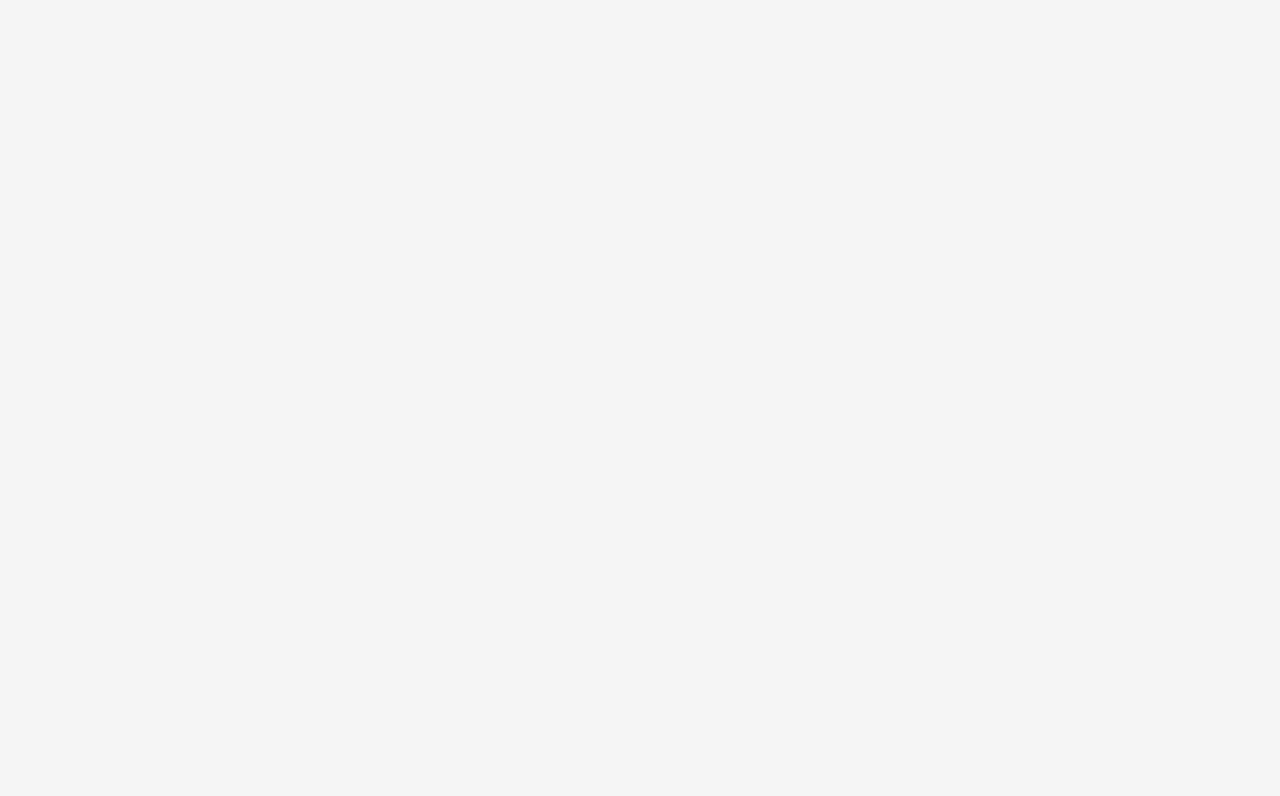
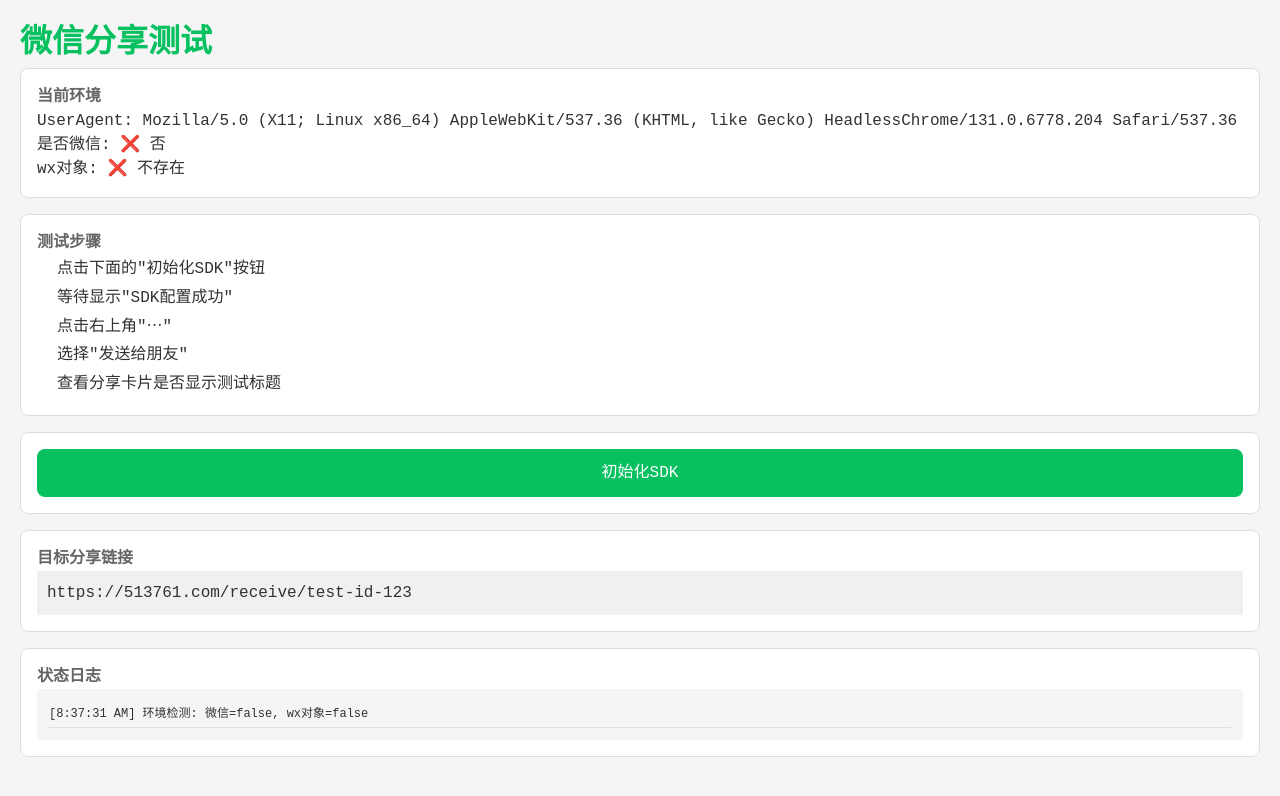
Before and after one commit to urizenk/moocpay, a Vue app in the folder frontend/: page /share-test in a window 1280 px wide. Before the commit this address had no page. Shown: the top 796 px of the page. Built offline with nearby package versions, Linux system fonts and the light colour scheme.

Commit message:
feat: add simple WeChat share test page

```diff
--- a/frontend/src/pages/AdminPage.vue
+++ b/frontend/src/pages/AdminPage.vue
@@ -22,6 +22,14 @@
         @click="router.push('/debug')"
       >
         数据诊断
+      </van-button>
+      <van-button
+        type="primary"
+        size="small"
+        icon="share-o"
+        @click="router.push('/share-test')"
+      >
+        微信分享测试
       </van-button>
     </div>
 
--- /dev/null
+++ b/frontend/src/pages/SimpleShareTest.vue
@@ -0,0 +1,201 @@
+<template>
+  <div class="test-page">
+    <h1>微信分享测试</h1>
+
+    <div class="section">
+      <h2>当前环境</h2>
+      <p>UserAgent: {{ ua }}</p>
+      <p>是否微信: {{ isWechat ? '✅ 是' : '❌ 否' }}</p>
+      <p>wx对象: {{ wxExists ? '✅ 存在' : '❌ 不存在' }}</p>
+    </div>
+
+    <div class="section">
+      <h2>测试步骤</h2>
+      <ol>
+        <li>点击下面的"初始化SDK"按钮</li>
+        <li>等待显示"SDK配置成功"</li>
+        <li>点击右上角"⋯"</li>
+        <li>选择"发送给朋友"</li>
+        <li>查看分享卡片是否显示测试标题</li>
+      </ol>
+    </div>
+
+    <div class="section">
+      <button @click="initSDK" :disabled="sdkInited">
+        {{ sdkInited ? '✅ SDK已配置' : '初始化SDK' }}
+      </button>
+    </div>
+
+    <div class="section">
+      <h2>目标分享链接</h2>
+      <p style="word-break: break-all; background: #f0f0f0; padding: 10px;">
+        {{ targetLink }}
+      </p>
+    </div>
+
+    <div class="section">
+      <h2>状态日志</h2>
+      <div class="logs">
+        <div v-for="(log, i) in logs" :key="i">{{ log }}</div>
+      </div>
+    </div>
+  </div>
+</template>
+
+<script setup>
+import { ref, onMounted } from 'vue';
+import axios from 'axios';
+
+const ua = ref(navigator.userAgent);
+const isWechat = ref(false);
+const wxExists = ref(false);
+const sdkInited = ref(false);
+const logs = ref([]);
+const targetLink = ref('https://513761.com/receive/test-id-123');
+
+const addLog = (msg) => {
+  const time = new Date().toLocaleTimeString();
+  logs.value.unshift(`[${time}] ${msg}`);
+};
+
+const checkEnv = () => {
+  isWechat.value = /micromessenger/i.test(navigator.userAgent);
+  wxExists.value = typeof window.wx !== 'undefined';
+  addLog(`环境检测: 微信=${isWechat.value}, wx对象=${wxExists.value}`);
+};
+
+const initSDK = async () => {
+  if (!isWechat.value) {
+    addLog('❌ 不在微信环境中，无法测试');
+    alert('请在微信中打开此页面');
+    return;
+  }
+
+  if (!wxExists.value) {
+    addLog('❌ wx对象不存在');
+    alert('微信JS-SDK未加载');
+    return;
+  }
+
+  try {
+    addLog('开始获取微信config...');
+    const url = window.location.href.split('#')[0];
+    const response = await axios.get(`/api/wechat/config?url=${encodeURIComponent(url)}`);
+
+    if (!response.data.success) {
+      addLog('❌ 获取config失败: ' + JSON.stringify(response.data));
+      return;
+    }
+
+    addLog('✅ 获取config成功');
+    const { appId, timestamp, nonceStr, signature } = response.data.data;
+
+    window.wx.config({
+      debug: true, // 开启调试模式，会弹窗显示结果
+      appId,
+      timestamp,
+      nonceStr,
+      signature,
+      jsApiList: ['updateAppMessageShareData', 'onMenuShareAppMessage']
+    });
+
+    addLog('调用wx.config...');
+
+    window.wx.ready(() => {
+      addLog('✅ wx.ready触发');
+
+      // 设置分享
+      const shareData = {
+        title: '【测试】微信分享功能',
+        desc: '如果你看到这个标题，说明SDK配置成功了！',
+        link: targetLink.value,
+        imgUrl: 'https://res.wx.qq.com/a/wx_fed/assets/res/NTI4MWU5.ico'
+      };
+
+      addLog('设置分享数据: ' + JSON.stringify(shareData));
+
+      window.wx.updateAppMessageShareData({
+        ...shareData,
+        success: () => {
+          addLog('✅ 分享设置成功！');
+          sdkInited.value = true;
+          alert('SDK配置成功！现在可以点击右上角分享了');
+        },
+        fail: (err) => {
+          addLog('❌ 分享设置失败: ' + JSON.stringify(err));
+        }
+      });
+    });
+
+    window.wx.error((res) => {
+      addLog('❌ wx.error: ' + JSON.stringify(res));
+      alert('SDK配置失败: ' + JSON.stringify(res));
+    });
+
+  } catch (error) {
+    addLog('❌ 异常: ' + error.message);
+    alert('错误: ' + error.message);
+  }
+};
+
+onMounted(() => {
+  checkEnv();
+});
+</script>
+
+<style scoped>
+.test-page {
+  padding: 20px;
+  font-family: monospace;
+}
+
+.section {
+  background: white;
+  border: 1px solid #ddd;
+  border-radius: 8px;
+  padding: 16px;
+  margin-bottom: 16px;
+}
+
+h1 {
+  color: #07c160;
+}
+
+h2 {
+  font-size: 16px;
+  color: #666;
+}
+
+button {
+  background: #07c160;
+  color: white;
+  border: none;
+  padding: 12px 24px;
+  border-radius: 8px;
+  font-size: 16px;
+  width: 100%;
+}
+
+button:disabled {
+  background: #ccc;
+}
+
+.logs {
+  background: #f5f5f5;
+  padding: 12px;
+  border-radius: 4px;
+  max-height: 300px;
+  overflow-y: auto;
+  font-size: 12px;
+}
+
+.logs > div {
+  padding: 4px 0;
+  border-bottom: 1px solid #e0e0e0;
+}
+
+ol {
+  padding-left: 20px;
+  line-height: 1.8;
+}
+</style>
--- a/frontend/src/router.js
+++ b/frontend/src/router.js
@@ -8,6 +8,7 @@ import PaymentPage from './pages/PaymentPage.vue'
 import WechatEntryPage from './pages/WechatEntryPage.vue'
 import DebugPage from './pages/DebugPage.vue'
 import WechatDiagPage from './pages/WechatDiagPage.vue'
+import SimpleShareTest from './pages/SimpleShareTest.vue'
 
 const routes = [
   {
@@ -24,6 +25,11 @@ const routes = [
     path: '/wechat-diag/:id',
     name: 'WechatDiagPage',
     component: WechatDiagPage
+  },
+  {
+    path: '/share-test',
+    name: 'SimpleShareTest',
+    component: SimpleShareTest
   },
   {
     path: '/entry',
```
